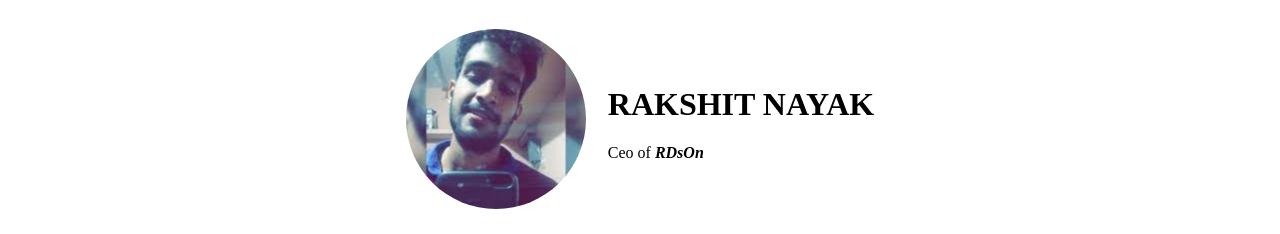
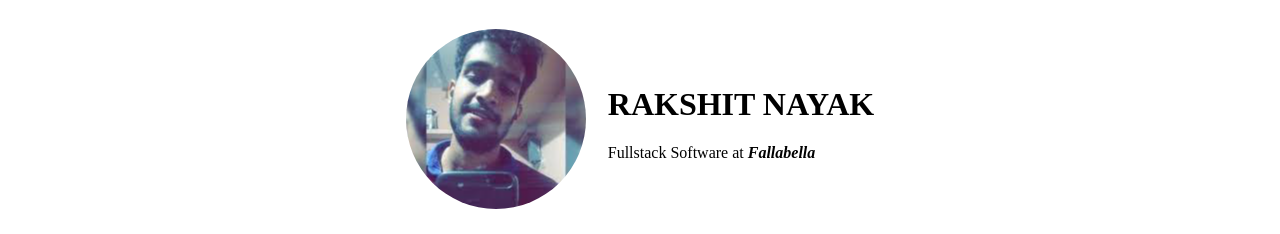
Before and after one commit to RoopinNayak/firstwebsite, a plain HTML site: page index.html in a window 1280 px wide. Shown: the top 234 px of the page. Drawn offline with Linux system fonts and the light colour scheme.

Commit message:
Experience  change

```diff
--- a/index.html
+++ b/index.html
@@ -13,7 +13,7 @@
         <td> <img src="images/circle-cropped.png" alt=""> </td>
         <td>
           <h1>RAKSHIT NAYAK</h1>
-          <p> Ceo of <em> <strong> RDsOn </strong></em></p>
+          <p> Fullstack Software at <em> <strong> Fallabella </strong></em></p>
         </td>
       </tr>
     </table>
```
